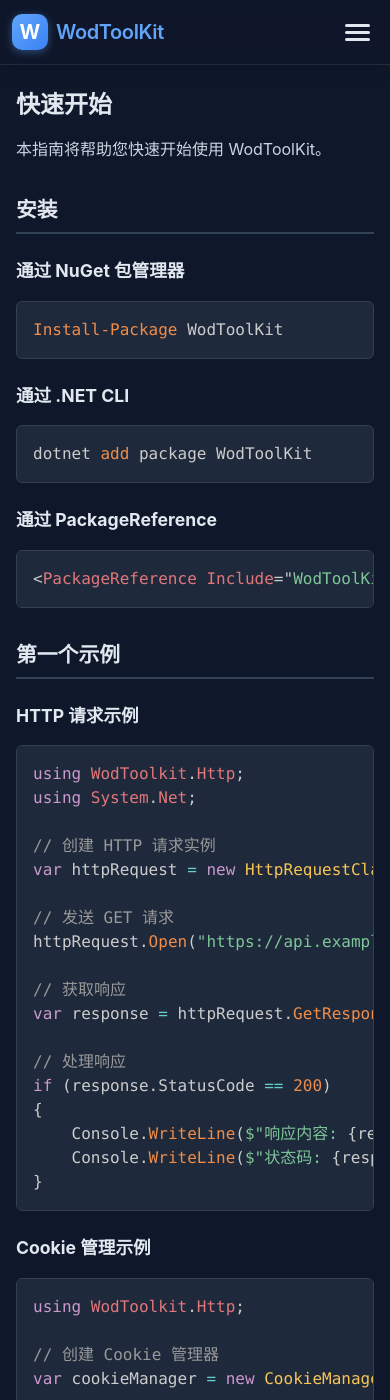
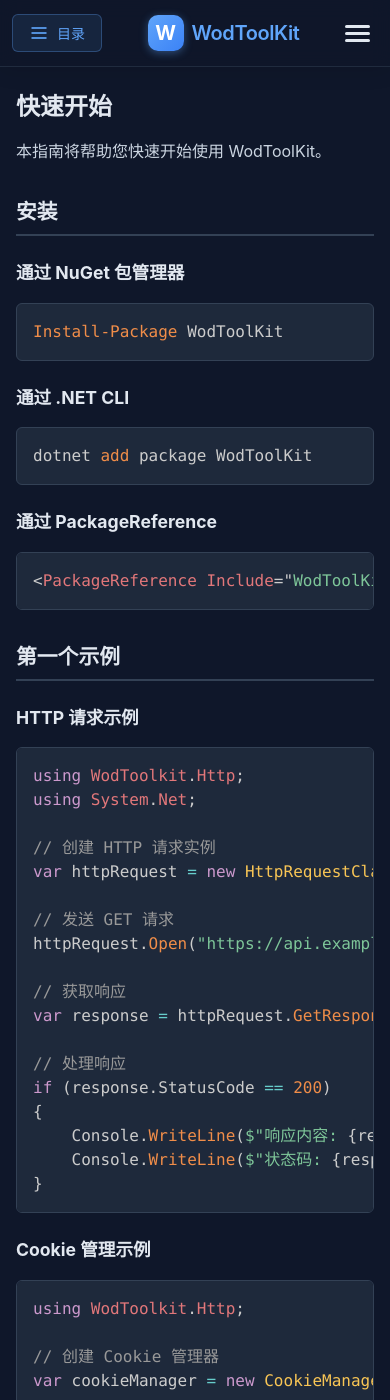
Before and after one commit to thiswod/WodToolkit, a Jekyll site: the page built from docs/getting-started.md, in a window 390 px wide and 1400 px high. Built offline with Jekyll 4.4.1, drawn with Linux system fonts in a browser that asks for light colours; nearby versions of some CDN libraries.

Commit message:
Add sidebar menu toggle button in navigation bar for mobile: add '鐩綍' button to easily access sidebar navigation

```diff
--- a/docs/_layouts/default.html
+++ b/docs/_layouts/default.html
@@ -24,6 +24,14 @@
           <span class="logo-icon">W</span>
           <span class="logo-text">{{ site.title }}</span>
         </a>
+        <button class="sidebar-menu-toggle" id="sidebarMenuToggle" aria-label="打开文档目录" aria-expanded="false">
+          <svg width="20" height="20" viewBox="0 0 24 24" fill="none" stroke="currentColor" stroke-width="2">
+            <line x1="3" y1="6" x2="21" y2="6"></line>
+            <line x1="3" y1="12" x2="21" y2="12"></line>
+            <line x1="3" y1="18" x2="21" y2="18"></line>
+          </svg>
+          <span class="sidebar-menu-text">目录</span>
+        </button>
         <button class="menu-toggle" aria-label="切换菜单" aria-expanded="false">
           <span></span>
           <span></span>
@@ -139,34 +147,43 @@
         }
 
         const sidebarOverlay = document.getElementById('sidebarOverlay');
-        const sidebarToggle = document.createElement('button');
-        sidebarToggle.className = 'sidebar-toggle';
-        sidebarToggle.innerHTML = '<span></span><span></span><span></span>';
-        sidebarToggle.setAttribute('aria-label', '切换侧边栏');
+        const sidebarMenuToggle = document.getElementById('sidebarMenuToggle');
 
         function toggleSidebar() {
+          const isActive = sidebar.classList.contains('active');
           sidebar.classList.toggle('active');
           if (sidebarOverlay) {
             sidebarOverlay.classList.toggle('active');
           }
+          if (sidebarMenuToggle) {
+            sidebarMenuToggle.setAttribute('aria-expanded', !isActive);
+            sidebarMenuToggle.classList.toggle('active');
+          }
           // 防止背景滚动
-          if (sidebar.classList.contains('active')) {
+          if (!isActive) {
             document.body.style.overflow = 'hidden';
           } else {
             document.body.style.overflow = '';
           }
         }
 
-        sidebarToggle.addEventListener('click', function(e) {
-          e.stopPropagation();
-          toggleSidebar();
-        });
+        // 顶部导航栏的目录按钮
+        if (sidebarMenuToggle) {
+          sidebarMenuToggle.addEventListener('click', function(e) {
+            e.stopPropagation();
+            toggleSidebar();
+          });
+        }
 
         // 点击遮罩层关闭侧边栏
         if (sidebarOverlay) {
           sidebarOverlay.addEventListener('click', function() {
             sidebar.classList.remove('active');
             sidebarOverlay.classList.remove('active');
+            if (sidebarMenuToggle) {
+              sidebarMenuToggle.setAttribute('aria-expanded', 'false');
+              sidebarMenuToggle.classList.remove('active');
+            }
             document.body.style.overflow = '';
           });
         }
--- a/docs/assets/css/style.css
+++ b/docs/assets/css/style.css
@@ -158,6 +158,41 @@ header {
 
 .nav-menu a:active {
   transform: scale(0.98);
+}
+
+/* 侧边栏菜单切换按钮（顶部导航栏） */
+.sidebar-menu-toggle {
+  display: none;
+  align-items: center;
+  gap: 0.5rem;
+  background: rgba(96, 165, 250, 0.1);
+  border: 1px solid rgba(96, 165, 250, 0.3);
+  color: var(--primary-color);
+  padding: 0.5rem 1rem;
+  border-radius: 6px;
+  cursor: pointer;
+  font-size: 0.875rem;
+  font-weight: 500;
+  transition: all 0.2s ease;
+  margin-right: 0.5rem;
+}
+
+.sidebar-menu-toggle:hover {
+  background: rgba(96, 165, 250, 0.2);
+  border-color: var(--primary-color);
+}
+
+.sidebar-menu-toggle.active {
+  background: rgba(96, 165, 250, 0.2);
+  border-color: var(--primary-color);
+}
+
+.sidebar-menu-toggle svg {
+  flex-shrink: 0;
+}
+
+.sidebar-menu-text {
+  display: none;
 }
 
 /* Main Content */
@@ -359,6 +394,24 @@ footer a {
     flex-direction: row;
     align-items: center;
     justify-content: space-between;
+    flex-wrap: nowrap;
+  }
+
+  .logo {
+    flex-shrink: 0;
+  }
+
+  .sidebar-menu-toggle {
+    flex-shrink: 0;
+    order: -1;
+  }
+
+  .sidebar-menu-toggle {
+    display: flex;
+  }
+
+  .sidebar-menu-text {
+    display: inline;
   }
 
   .menu-toggle {
@@ -470,19 +523,7 @@ footer a {
     margin-left: 0 !important;
   }
 
-  .sidebar-toggle {
-    display: flex;
-    position: fixed;
-    top: 85px;
-    left: 15px;
-    z-index: 101;
-    background: var(--bg-secondary);
-    border: 1px solid var(--border-color);
-    border-radius: 6px;
-    padding: 0.5rem;
-    cursor: pointer;
-    box-shadow: 0 2px 8px rgba(0,0,0,0.2);
-  }
+  /* 移除旧的侧边栏切换按钮，改用顶部导航栏的按钮 */
 
   /* Hero Responsive */
   .hero {
```
Also changed, not shown: other parts of docs/_layouts/default.html (+4 -5 lines).
